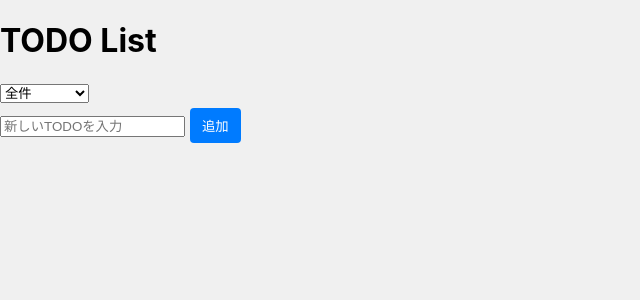
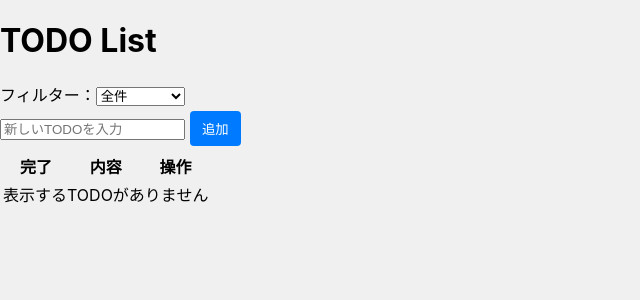
Before and after one commit to hitomi-tsuno/todo-react-typescript, a React (Create React App) app: page / in a window 1280 px wide. Shown: the top 300 px of the page, without its empty margins (0-640 px from the left). Built offline with nearby package versions, Linux system fonts and the light colour scheme.

Commit message:
リスト部にヘッダ追加、その他多数

```diff
--- a/src/App.tsx
+++ b/src/App.tsx
@@ -26,10 +26,10 @@ const App: React.FC = () => {
     setShowPopup,
   } = useTodos();
 
-  // フィルター切り替え処理
-  const handleFilter = (filter: Filter) => {
-    setFilter(filter);
-  };
+  // // フィルター切り替え処理
+  // const handleFilter = (filter: Filter) => {
+  //   setFilter(filter);
+  // };
 
   return (
     <>
@@ -39,19 +39,23 @@ const App: React.FC = () => {
         {/* タイトル */}
         <h1>TODO List</h1>
 
+        <div>
           {/* フィルター　全件 / 完了 / 未完了 */}
+          フィルター：
           <select
-          defaultValue="all"
-          onChange={(e) => handleFilter(e.target.value as Filter)}
+            value={filter}
+            onChange={(e) => setFilter(e.target.value as Filter)}
           >
             <option value="all">全件</option>
             <option value="completed">完了のみ</option>
             <option value="incomplete">未完了のみ</option>
           </select>
-        <br />
+        </div>
 
+        <div>
           {/* テキストボックス */}
           <input
+            aria-label="新しいTODOを入力"
             value={text}
             onChange={(e) => setText(e.target.value)}
             placeholder="新しいTODOを入力"
@@ -60,6 +64,7 @@ const App: React.FC = () => {
           {/* 追加ボタン */}
           <StyledButton
             onClick={() => {
+              if (text.trim() === "") return; // 空文字は追加しない
               addTodo(text); // TODOを追加
               setText(""); // 入力欄をクリア ← これがポイント！
             }}
@@ -69,7 +74,10 @@ const App: React.FC = () => {
 
           {/* 一括削除ボタン 削除件数＞0の場合のみ一括ボタンを表示する。*/}
           {checkedCount > 0 && (
-          <StyledButton onClick={() => setShowPopup(true)}>
+            <StyledButton
+              onClick={() => setShowPopup(true)}
+              title="完了でチェック済の行を削除します"
+            >
               一括削除 対象：{checkedCount}件
             </StyledButton>
           )}
@@ -85,16 +93,27 @@ const App: React.FC = () => {
               </StyledButton>
             </StyledPopup>
           )}
-        <br />
+        </div>
 
+        <div>
           {/* 一括完了・未完了ボタン どちらかを表示する*/}
           {todos.length > 0 &&
             (checkedCount === todos.length ? (
-            <StyledButton onClick={uncheckAll}>すべて未完了にする</StyledButton>
+              <StyledButton
+                onClick={uncheckAll}
+                title="完了をすべて未チェックとする"
+              >
+                すべて未完了にする
+              </StyledButton>
             ) : (
-            <StyledButton onClick={checkAll}>すべて完了にする</StyledButton>
+              <StyledButton
+                onClick={checkAll}
+                title="完了をすべてチェックとする"
+              >
+                すべて完了にする
+              </StyledButton>
             ))}
-        <br />
+        </div>
 
         {/* 一覧 */}
         <TodoList
--- a/src/components/StyledText.tsx
+++ b/src/components/StyledText.tsx
@@ -1,4 +1,3 @@
-// 例：TodoText.tsx または TodoItem.tsx 内で定義
 import styled from "styled-components";
 
 const StyledText = styled.span<{ checked: boolean }>`
--- a/src/components/TodoItem.tsx
+++ b/src/components/TodoItem.tsx
@@ -6,7 +6,6 @@ import StyledText from "../components/StyledText"; // スタイリングされ
 
 interface Props {
   todo: Todo;
-  // filteredTodos: Todo;
   deleteTodo: (id: number) => void; // propsの型定義
   toggleTodo: (id: number) => void; // propsの型定義
   updateTodo: (id: number, newText: string) => void; // propsの型定義
@@ -14,16 +13,23 @@ interface Props {
 
 const TodoItem: React.FC<Props> = ({
   todo,
-  // filteredTodos,
   deleteTodo,
   toggleTodo,
   updateTodo,
 }) => {
-  const [isEditing, setIsEditing] = useState(false);
-  const [editText, setEditText] = useState(todo.text);
+  const [isEditing, setIsEditing] = useState(false); // 編集モードの状態管理
+  const [editText, setEditText] = useState(todo.text); // 編集中のテキスト管理
+
+  // 編集確定処理
+  const handleUpdate = () => {
+    const trimmed = editText.trim();
+    if (trimmed === "") return;
+    updateTodo(todo.id, trimmed);
+    setIsEditing(false);
+  };
 
   return (
-    <tr key={todo.id}>
+    <tr>
       <td>
         {/* 完了チェックボックス */}
         <input
@@ -40,20 +46,18 @@ const TodoItem: React.FC<Props> = ({
             type="text"
             value={editText}
             onChange={(e) => setEditText(e.target.value)}
-            onBlur={() => {
-              updateTodo(todo.id, editText); // 親から渡された更新関数
-              setIsEditing(false);
-            }}
+            onBlur={handleUpdate}
             onKeyDown={(e) => {
-              if (e.key === "Enter") {
-                updateTodo(todo.id, editText);
-                setIsEditing(false);
-              }
+              if (e.key === "Enter") handleUpdate();
             }}
             autoFocus
           />
         ) : (
-          <StyledText checked={todo.checked} onClick={() => setIsEditing(true)}>
+          <StyledText
+            checked={todo.checked}
+            onClick={() => setIsEditing(true)}
+            title="クリックして編集"
+          >
             {todo.text}
           </StyledText>
         )}
@@ -66,6 +70,7 @@ const TodoItem: React.FC<Props> = ({
 
       <td>
         {/* 削除ボタン */}
+        {isEditing && (
           <StyledButton
             onClick={(e) => {
               e.stopPropagation();
@@ -74,6 +79,7 @@ const TodoItem: React.FC<Props> = ({
           >
             削除
           </StyledButton>
+        )}
       </td>
     </tr>
   );
--- a/src/components/TodoList.tsx
+++ b/src/components/TodoList.tsx
@@ -17,17 +17,32 @@ const TodoList: React.FC<Props> = ({
 }) => {
   return (
     <table>
+      {/* ヘッダ部 */}
+      <thead>
+        <tr>
+          <th>完了</th>
+          <th>内容</th>
+          <th>操作</th>
+        </tr>
+      </thead>
+
+      {/* ボディ部 */}
       <tbody>
-        {filteredTodos.map((todo) => (
+        {filteredTodos.length === 0 ? (
+          <tr>
+            <td colSpan={3}>表示するTODOがありません</td>
+          </tr>
+        ) : (
+          filteredTodos.map((todo) => (
             <TodoItem
               key={todo.id}
               todo={todo}
-            // filteredTodos={todo}
               deleteTodo={deleteTodo}
               toggleTodo={toggleTodo}
               updateTodo={updateTodo}
             />
-        ))}
+          ))
+        )}
       </tbody>
     </table>
   );
--- a/src/hooks/useTodos.ts
+++ b/src/hooks/useTodos.ts
@@ -1,17 +1,22 @@
 // src/hooks/useTodos.ts
-import { useState, useEffect } from "react";
+import { useState, useEffect, useRef, useMemo } from "react";
 import { Todo } from "../types/todo";
 import { Filter } from "../types/filter";
-
 
 export const useTodos = () => {
   const [todos, setTodos] = useState<Todo[]>([]);
   const [filter, setFilter] = useState<Filter>("all");
-  const [isInitialized, setIsInitialized] = useState(false);
+  const isInitialized = useRef(false);
   const [showPopup, setShowPopup] = useState(false); // ポップアップの表示状態
+  const checkedCount = useMemo(
+    () => todos.filter((t) => t.checked).length,
+    [todos]
+  ); // チェックされたToDoの数
 
   // 初期読み込み
   useEffect(() => {
+    if (isInitialized.current) return;
+
     const stored = localStorage.getItem("todos");
     if (stored) {
       try {
@@ -21,15 +26,15 @@ export const useTodos = () => {
         console.error("Failed to parse todos:", e);
       }
     }
-    setIsInitialized(true);
+
+    isInitialized.current = true;
   }, []);
 
   // 保存処理
   useEffect(() => {
-    if (isInitialized) {
+    if (!isInitialized.current) return;
     localStorage.setItem("todos", JSON.stringify(todos));
-    }
-  }, [todos, isInitialized]);
+  }, [todos]);
 
   // 追加
   const addTodo = (text: string) => {
@@ -38,7 +43,7 @@ const addTodo = (text: string) => {
       id: Date.now(),
       text,
       checked: false,
-    createdAt: new Date().toLocaleString(),
+      createdAt: new Date().toISOString(),
     };
     setTodos((prev) => [...prev, newTodo]);
   };
@@ -60,16 +65,14 @@ const addTodo = (text: string) => {
   // 編集
   const updateTodo = (id: number, newText: string) => {
     setTodos((prev) =>
-      prev.map((todo) =>
-        todo.id === id ? { ...todo, text: newText } : todo
-      )
+      prev.map((todo) => (todo.id === id ? { ...todo, text: newText } : todo))
     );
   };
 
   // 一括削除
   const deleteChecked = () => {
     setTodos((prev) => prev.filter((todo) => !todo.checked));
-    setShowPopup(false)
+    setShowPopup(false);
   };
 
   // 一括完了・未完了
@@ -81,11 +84,17 @@ const addTodo = (text: string) => {
   };
 
   // フィルター処理
-  const filteredTodos = todos.filter((todo) => {
-    if (filter === "completed") return todo.checked;
-    if (filter === "incomplete") return !todo.checked;
-    return true;
-  });
+  const applyFilter = (todos: Todo[], filter: Filter) => {
+    switch (filter) {
+      case "completed":
+        return todos.filter((t) => t.checked);
+      case "incomplete":
+        return todos.filter((t) => !t.checked);
+      default:
+        return todos;
+    }
+  };
+  const filteredTodos = applyFilter(todos, filter);
 
   return {
     todos,
@@ -99,7 +108,7 @@ const addTodo = (text: string) => {
     deleteChecked,
     checkAll,
     uncheckAll,
-    checkedCount: todos.filter((t) => t.checked).length,
+    checkedCount,
     showPopup,
     setShowPopup,
   };
```
Also changed, not shown: public/image.png, 1 other file (tests, documents, lock files or other folders). Lines whose indentation alone changed are shown as unchanged.
